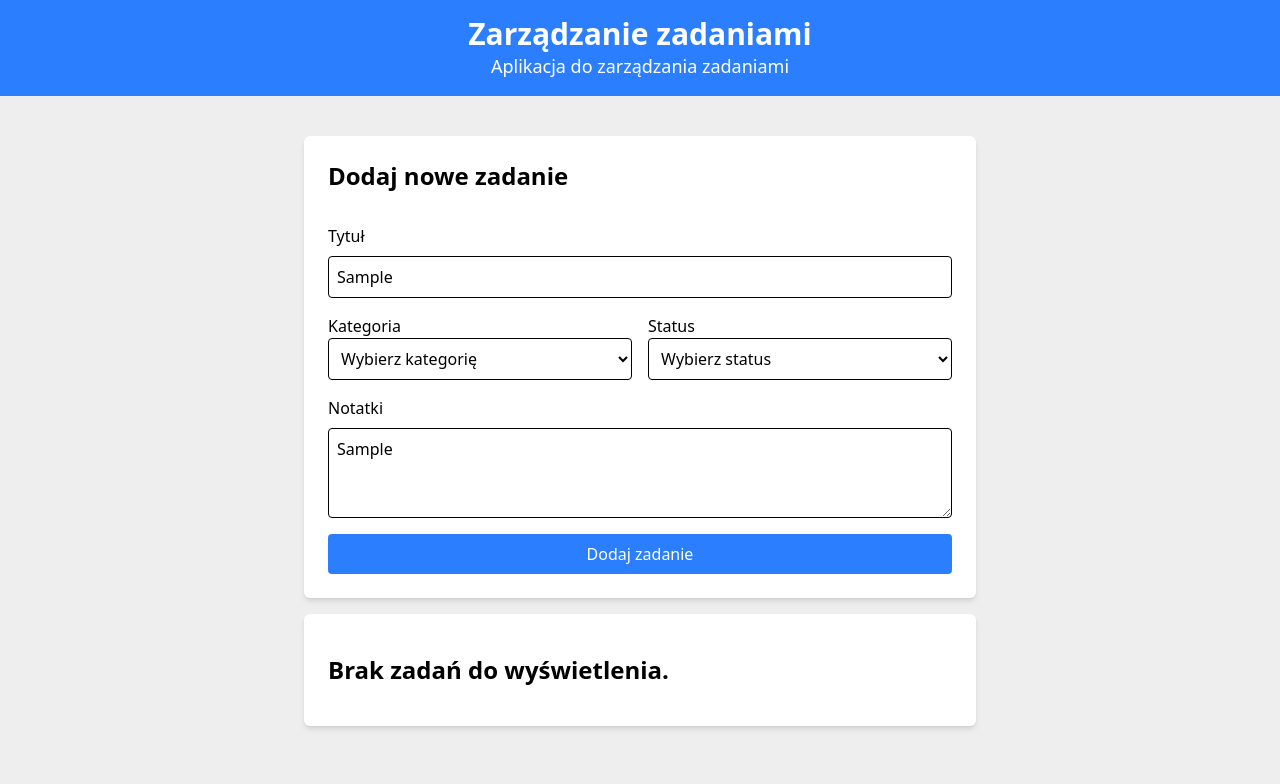
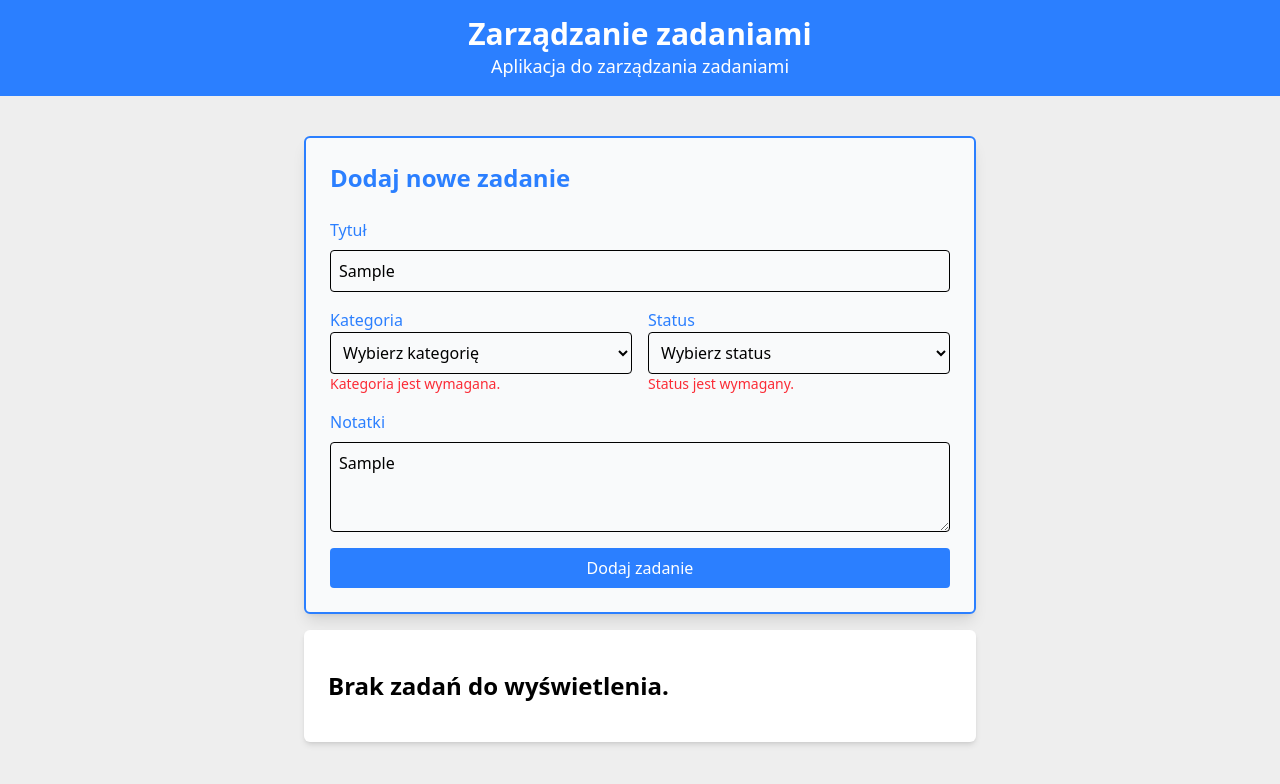
Before and after one commit to karsonbwoy/learning-tracker, a React (Vite) app: page /dashboard in a window 1280 px wide. Both pictures are taken after typing "Sample", "Sample" into the empty fields and a click on the button "Dodaj zadanie". Shown: the top 784 px of the page. Built offline with nearby package versions, Linux system fonts and the light colour scheme.

Commit message:
add form validation and clear tasks functionality; enhance TaskItem layout and button actions

```diff
--- a/src/components/TaskForm.jsx
+++ b/src/components/TaskForm.jsx
@@ -5,13 +5,20 @@ export default function TaskForm({ addTask }) {
     const [category, setCategory] = useState("")
     const [status, setStatus] = useState("")
     const [notes, setNotes] = useState("")
+    const [errors, setErrors] = useState({});
+
+    const validateForm = () => {
+        const newErrors = {};
+        if (!title) newErrors.title = "Tytuł jest wymagany.";
+        if (!category) newErrors.category = "Kategoria jest wymagana.";
+        if (!status) newErrors.status = "Status jest wymagany.";
+        setErrors(newErrors);
+        return Object.keys(newErrors).length === 0;
+    }
 
     const handleSubmit = (e) => {
         e.preventDefault()
-        if (!title || !category || !status) {
-            alert("Wszystkie pola oprócz notatek są wymagane!")
-            return
-        }
+        if (!validateForm()) return;
         addTask({ title, category, status, notes })
         setTitle("")
         setCategory("")
@@ -22,26 +29,27 @@ export default function TaskForm({ addTask }) {
     return (
         <form
             onSubmit={handleSubmit}
-            className="max-w-2xl mx-auto bg-white shadow-md rounded-md p-6 flex flex-col gap-4"
+            className="max-w-2xl mx-auto bg-gray-50 shadow-lg rounded-md p-6 flex flex-col gap-4 border-2 border-blue-500"
         >
-            <h2 className="text-2xl font-bold mb-4">Dodaj nowe zadanie</h2>
+            <h2 className="text-2xl font-bold mb-2 text-blue-500">Dodaj nowe zadanie</h2>
 
             <div className="flex flex-col gap-2">
-                <label className="font-medium">Tytuł</label>
+                <label className="font-medium text-blue-500">Tytuł</label>
                 <input
                     type="text"
-                    className="border p-2 rounded focus:outline-none focus:ring-2 focus:ring-blue-400"
+                    className="border p-2 rounded focus:outline-none focus:ring-2 focus:ring-blue-500 hover:bg-gray-100"
                     value={title}
                     onChange={(e) => setTitle(e.target.value)}
                     placeholder="np. Stworzyć komponent Header"
                 />
+                {errors.title && <p className="text-red-500 text-sm">{errors.title}</p>}
             </div>
 
             <div className="flex flex-col md:flex-row gap-4">
                 <div className="flex flex-col flex-1">
-                    <label className="font-medium">Kategoria</label>
+                    <label className="font-medium text-blue-500">Kategoria</label>
                     <select
-                        className="border p-2 rounded focus:outline-none focus:ring-2 focus:ring-blue-400"
+                        className="border p-2 rounded focus:outline-none focus:ring-2 focus:ring-blue-500 hover:bg-gray-100"
                         value={category}
                         onChange={(e) => setCategory(e.target.value)}
                     >
@@ -50,12 +58,13 @@ export default function TaskForm({ addTask }) {
                         <option value="Backend">Backend</option>
                         <option value="Inne">Inne</option>
                     </select>
+                    {errors.category && <p className="text-red-500 text-sm">{errors.category}</p>}
                 </div>
 
                 <div className="flex flex-col flex-1">
-                    <label className="font-medium">Status</label>
+                    <label className="font-medium text-blue-500">Status</label>
                     <select
-                        className="border p-2 rounded focus:outline-none focus:ring-2 focus:ring-blue-400"
+                        className="border p-2 rounded focus:outline-none focus:ring-2 focus:ring-blue-500 hover:bg-gray-100"
                         value={status}
                         onChange={(e) => setStatus(e.target.value)}
                     >
@@ -64,13 +73,14 @@ export default function TaskForm({ addTask }) {
                         <option value="W trakcie">W trakcie</option>
                         <option value="Ukończone">Ukończone</option>
                     </select>
+                    {errors.status && <p className="text-red-500 text-sm">{errors.status}</p>}
                 </div>
             </div>
 
             <div className="flex flex-col gap-2">
-                <label className="font-medium">Notatki</label>
+                <label className="font-medium text-blue-500">Notatki</label>
                 <textarea
-                    className="border p-2 rounded focus:outline-none focus:ring-2 focus:ring-blue-400"
+                    className="border p-2 rounded focus:outline-none focus:ring-2 focus:ring-blue-500 hover:bg-gray-100"
                     value={notes}
                     onChange={(e) => setNotes(e.target.value)}
                     placeholder="Dodatkowe informacje..."
@@ -80,7 +90,7 @@ export default function TaskForm({ addTask }) {
 
             <button
                 type="submit"
-                className="bg-blue-500 text-white py-2 px-4 rounded hover:bg-blue-600 transition-all"
+                className="bg-blue-500 text-white py-2 px-4 rounded hover:bg-blue-600 transition-all duration-200"
             >
                 Dodaj zadanie
             </button>
--- a/src/components/TaskItem.jsx
+++ b/src/components/TaskItem.jsx
@@ -33,16 +33,19 @@ const TaskItem = ({
     };
 
     return (
-        <li className={`border p-4 rounded-md shadow-sm ${getStatusBgColor(task.status)}`}>
-            <h3 className="text-lg font-semibold">{task.title}</h3>
+        <li className={`relative border p-4 rounded-md shadow-sm ${getStatusBgColor(task.status)}`}>
+            <button
+                onClick={() => removeTask(index)}
+                className="absolute top-2 right-2 bg-red-500 text-white px-2 py-1 rounded-md hover:bg-red-600 transition-all duration-200"
+            >
+                Usuń
+            </button>
+            <div className="flex flex-col">
+                <h3 className="text-lg font-semibold">
+                    {task.title}
+                    <span className="font-normal text-gray-500"> - {task.status}</span>
+                </h3>
                 <p><strong>Kategoria:</strong> {task.category}</p>
-            <p><strong>Status:</strong> {task.status}</p>
-            <button
-                onClick={() => changeStatus(index)}
-                className="bg-blue-500 text-white px-2 py-1 rounded-md mt-2"
-            >
-                Zmień status
-            </button>
                 <div className="mt-2">
                     <strong>Notatki:</strong>
                     {isEditing ? (
@@ -50,11 +53,11 @@ const TaskItem = ({
                             <textarea
                                 value={note}
                                 onChange={(e) => handleNoteChange(e.target.value)}
-                            className="border rounded-md w-full mt-1 p-2"
+                                className="border rounded-md w-full mt-1 p-2 bg-white hover:bg-gray-100"
                             />
                             <button
                                 onClick={() => saveNotes()}
-                            className="bg-green-500 text-white px-2 py-1 rounded-md mt-2"
+                                className="bg-green-500 text-white px-2 py-1 rounded-md mt-2 hover:bg-green-600 transition-all duration-200"
                             >
                                 Zapisz
                             </button>
@@ -64,18 +67,19 @@ const TaskItem = ({
                             {task.notes || 'Brak notatek.'}
                             <button
                                 onClick={() => setIsEditing(true)}
-                            className="bg-yellow-500 text-white px-2 py-1 rounded-md ml-2"
+                                className="bg-yellow-500 text-white px-2 py-1 rounded-md ml-2 hover:bg-yellow-600 transition-all duration-200"
                             >
                                 Edytuj
                             </button>
                         </p>
                     )}
                 </div>
+            </div>
             <button
-                onClick={() => removeTask(index)}
-                className="bg-red-500 text-white px-2 py-1 rounded-md mt-2"
+                onClick={() => changeStatus(index)}
+                className="absolute bottom-2 right-2 bg-blue-500 text-white px-2 py-1 rounded-md hover:bg-blue-600  transition-all duration-200"
             >
-                Usuń zadanie
+                Zmień status
             </button>
         </li>
     );
--- a/src/components/TaskList.jsx
+++ b/src/components/TaskList.jsx
@@ -21,12 +21,21 @@ const TaskList = ({ tasks, setTasks }) => {
         setTasks(updatedTasks);
     };
 
+    const clearTasks = () => {
+        setTasks([]);
+    }
 
     return (
-        <div className="max-w-2xl mt-4 mx-auto bg-white shadow-md rounded-md p-6 flex flex-col gap-4">
+        <div className="relative max-w-2xl mt-4 mx-auto bg-white shadow-md rounded-md p-6 flex flex-col gap-4">
             {!tasks || tasks.length === 0 ? (
                 <h2 className="text-2xl font-bold mt-4 mb-4">Brak zadań do wyświetlenia.</h2>
-            ) : (<><h2 className="text-2xl font-bold mb-4">Lista zadań</h2>
+            ) : (<><h2 className="text-2xl font-bold mb-2">Lista zadań</h2>
+                <button
+                    onClick={clearTasks}
+                    className="absolute top-6 right-6 bg-red-500 text-white px-2 py-1 rounded-md hover:bg-red-600 transition-all duration-200"
+                >
+                    Wyczyść wszystkie zadania
+                </button>
                 <ul className="space-y-4">
                     {tasks.map((task, index) => (
                         <TaskItem
--- a/src/pages/Login.jsx
+++ b/src/pages/Login.jsx
@@ -15,7 +15,6 @@ const Login = () => {
             setError('Email i hasło są wymagane.');
         } else {
             setError('');
-            console.log('Email:', email, 'Password:', password);
             navigate('/dashboard');
         }
     };
```
Lines whose indentation alone changed are shown as unchanged.
